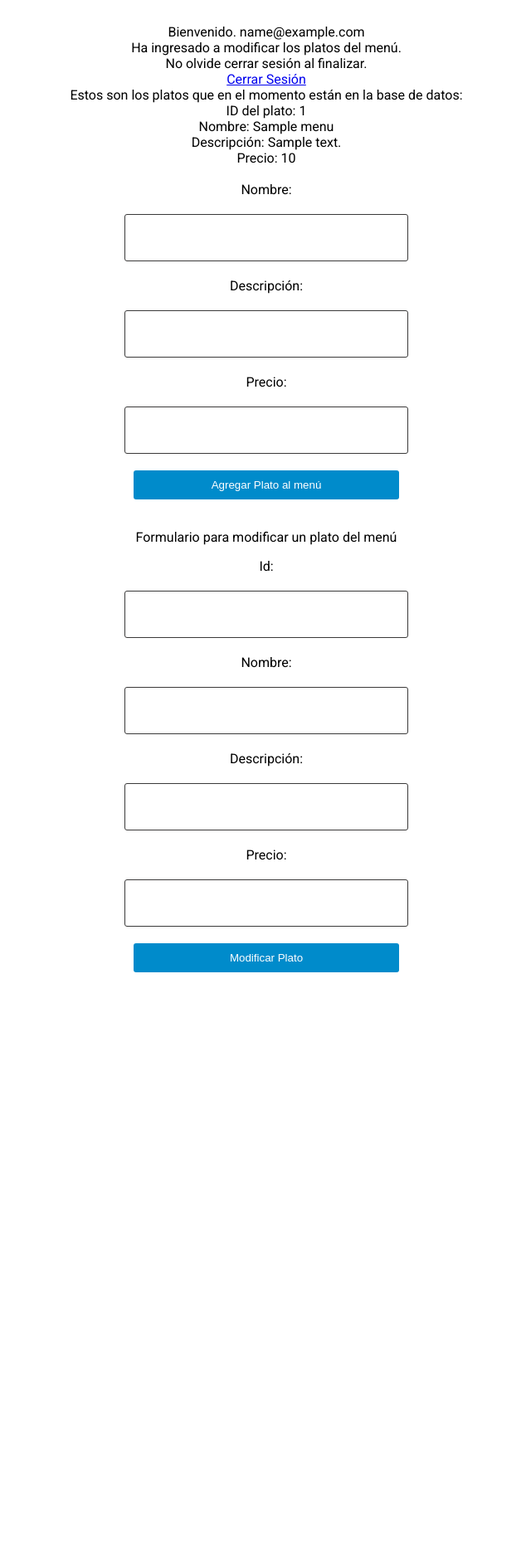
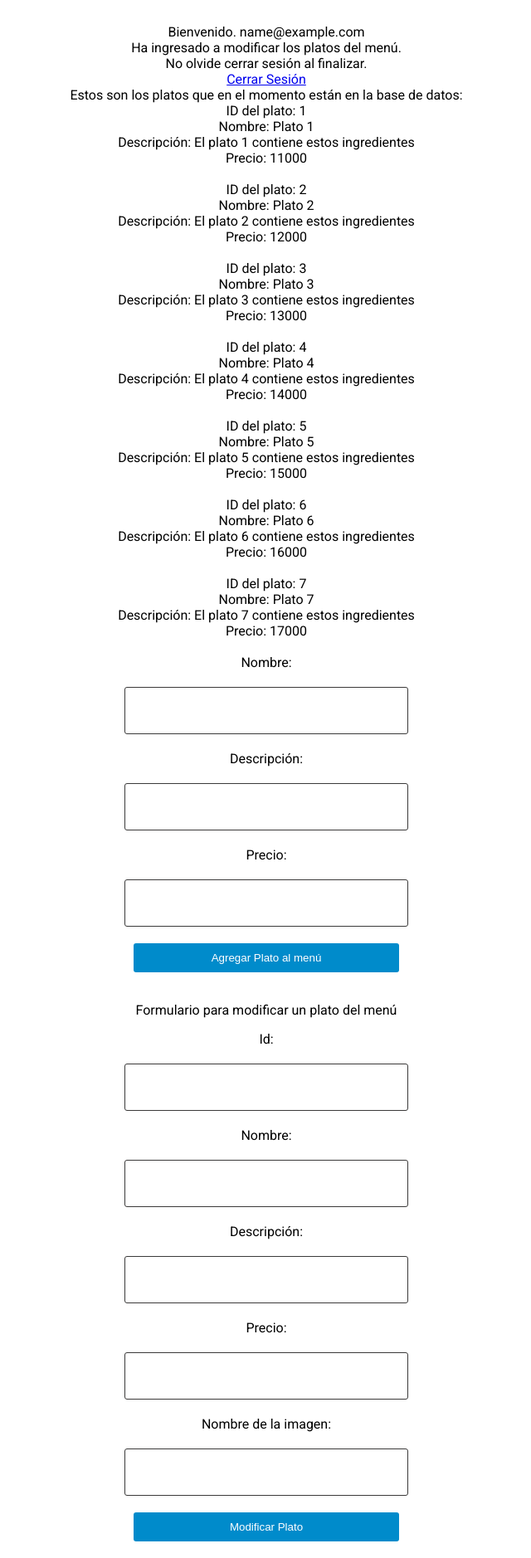
Before and after one commit to camyoh/php, a PHP site: page /index.php in a window 1280 px wide. Shown: the part 61-1939 px from the top of the page at 83% size, without its empty margins (319-959 px from the left). Before the commit the page ends 1233 px from the top, so only its background shows below. Run offline with PHP 8.4, Linux system fonts and the light colour scheme; the visitor is signed in with stand-in values (Sample User, id 1); data comes from the database, SQL or seed files in the repository; tables that the repository leaves empty or names only in its code hold one stand-in row (values such as "Sample post").

Commit message:
ajustando el nombre de la tabla

```diff
--- a/Modificar, insertar, leer datos/index.php
+++ b/Modificar, insertar, leer datos/index.php
@@ -38,7 +38,7 @@
     <?php
       $conexion = mysqli_connect('localhost', 'root', '');
       mysqli_select_db($conexion, 'test');
-      $consulta = "SELECT * FROM menu";
+      $consulta = "SELECT * FROM deldia";
       $datos = $conexion->query($consulta);
       echo 'Estos son los platos que en el momento están en la base de datos:<br>';
       while($fila=$datos->fetch_assoc()){
@@ -64,7 +64,7 @@
         $descripcionPlato = test_input($_POST["descripcionPlato"]);
         $precioPlato = test_input($_POST["precioPlato"]);
         mysqli_query($conexion,"INSERT INTO menu (nombre,descripcion,precio) VALUES ('$nombrePlato','$descripcionPlato','$precioPlato')");
-        header('Location: /login2');
+        header('Location: /php/Modificar, insertar, leer datos');
       }
     ?>
       <p>Formulario para modificar un plato del menú</p>
@@ -73,6 +73,7 @@
       Nombre: <input type="text" name="nombreModificar">
       Descripción: <input type="text" name="descripcionModificar">
       Precio: <input type="number" name="precioModificar">
+      Nombre de la imagen: <input type="text" name="nombreImagenModificar">
       <input type="submit" name="modificarPlato" value="Modificar Plato">
       </form>
     <?php
@@ -81,8 +82,9 @@
         $nombreModificar = test_input($_POST["nombreModificar"]);
         $descripcionModificar = test_input($_POST["descripcionModificar"]);
         $precioModificar = test_input($_POST["precioModificar"]);
-        mysqli_query($conexion,"UPDATE menu SET nombre='$nombreModificar',descripcion='$descripcionModificar',precio='$precioModificar' WHERE id=$idModificar");
-        header('Location: /login2');
+        $nombreImagenModificar = test_input($_POST["nombreImagenModificar"]);
+        mysqli_query($conexion,"UPDATE deldia SET nombre='$nombreModificar',descripcion='$descripcionModificar',precio='$precioModificar',nombreimagen='$nombreImagenModificar' WHERE id=$idModificar");
+        header('Location: /php/Modificar, insertar, leer datos');
       }
     ?>
 
@@ -90,7 +92,7 @@
       <h2>Esta sección es del administrador del restaurante</h2>
 
       <a href="login.php">Iniciar Sesión</a>
-      <a href="signup.php">SignUp</a>
+      <!-- <a href="signup.php">SignUp</a> -->
     <?php endif; ?>
   </body>
 </html>
--- a/Modificar, insertar, leer datos/login.php
+++ b/Modificar, insertar, leer datos/login.php
@@ -3,7 +3,7 @@
   session_start();
 
   if (isset($_SESSION['user_id'])) {
-    header('Location: /login2');
+    header('Location: /php/Modificar, insertar, leer datos');
   }
   require 'database.php';
 
@@ -17,7 +17,7 @@
 
     if (count($results) > 0 && password_verify($_POST['password'], $results['password'])) {
       $_SESSION['user_id'] = $results['id'];
-      header("Location: /login2");
+      header("Location: /php/Modificar, insertar, leer datos");
     } else {
       $message = 'Alguno de los datos no coincide. Por favor verifíquelos';
     }
--- a/Modificar, insertar, leer datos/logout.php
+++ b/Modificar, insertar, leer datos/logout.php
@@ -5,5 +5,5 @@
 
   session_destroy();
 
-  header('Location: /login2');
+  header('Location: /php/Modificar, insertar, leer datos');
 ?>
```
